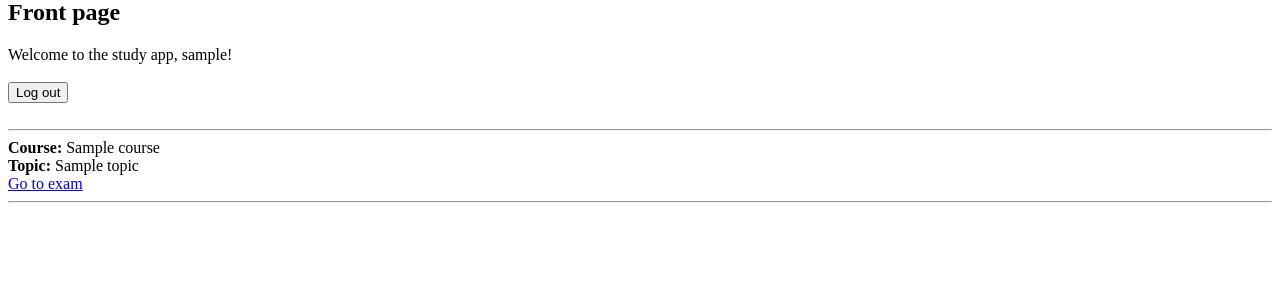
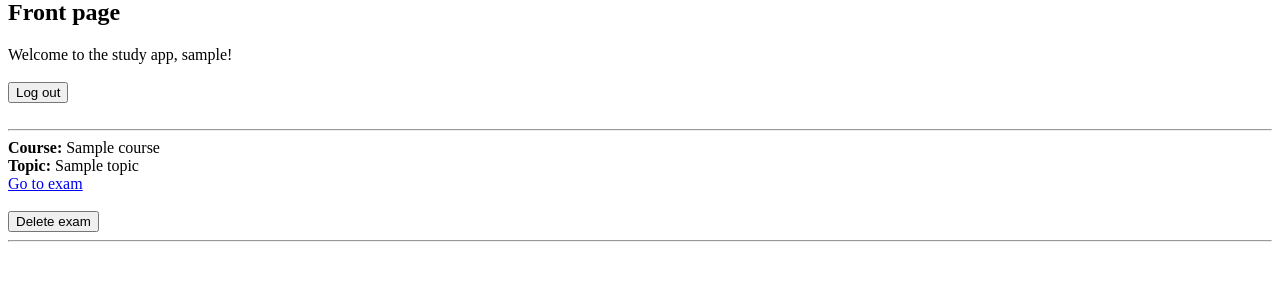
Before and after one commit to ThomasGrundstrom/opetussovellus, a Flask app: template src/templates/index.html in a window 1280 px wide. Shown: the part 132-433 px from the top of the page. Run offline with Flask 3, Linux system fonts and the light colour scheme; the visitor is signed in with stand-in values (Sample User, id 1); the template is opened without the code that fills it: most values are stand-ins (such as "Sample title", 1, 10 or a date in 2020).

Commit message:
Make it possible for exam creators to delete their exams

```diff
--- a/src/schema.sql
+++ b/src/schema.sql
@@ -8,7 +8,8 @@ CREATE TABLE users (
 CREATE TABLE exams (
     id SERIAL PRIMARY KEY,
     course TEXT,
-    topic TEXT
+    topic TEXT,
+    creator_id INTEGER REFERENCES users ON DELETE CASCADE
 );
 
 CREATE TABLE questions (
--- a/src/templates/add.html
+++ b/src/templates/add.html
@@ -14,9 +14,9 @@
 <br>
 <form action="check" method="POST">
     <input type="submit" value="Submit exam">
+    {{ errormessage }}
     <input type="hidden" name="csrf_token" value="{{ session.csrf_token }}">
 </form>
-{{ errormessage }}
 <br>
 <form action="/delete_empty_exam" method="POST">
     <input type="submit" value="Back to main page">
--- a/src/templates/index.html
+++ b/src/templates/index.html
@@ -20,6 +20,14 @@ Welcome to the study app, {{ session.username }}!
 <b>Topic:</b> {{ exam.topic }}
 <br>
 <a href="/exam/{{ exam.id }}">Go to exam</a> <br>
+{% if exam.creator_id == session.user_id %}
+<br>
+<form action="/delete" method="POST">
+    <input type="submit" value="Delete exam">
+    <input type="hidden" name="exam_id" value="{{ exam.id }}">
+    <input type="hidden" name="csrf_token" value="{{ session.csrf_token }}">
+</form>
+{% endif %}
 <hr>
 {% endfor %}
 
```
Also changed, not shown: src/exams.py (+4 -4 lines), src/routes.py (+11 -1 lines).
